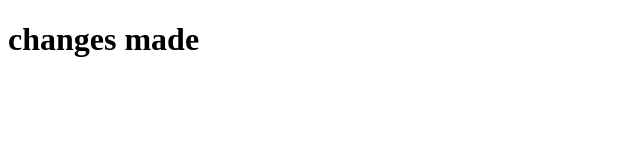
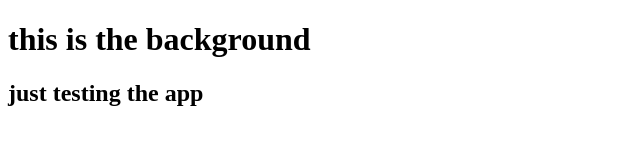
Before and after one commit to ashu1909/testing, a plain HTML site: page index.html in a window 1280 px wide. Shown: the whole page, without its empty margins (0-640 px from the left). Drawn offline with Linux system fonts and the light colour scheme.

Commit message:
added h2

```diff
--- a/index.html
+++ b/index.html
@@ -6,7 +6,8 @@
 </head>
 <body>
 
-	<h1>changes made</h1>
+	<h1>this is the background </h1>
+	<h2>just testing the app </h2>
 
 
 
```
